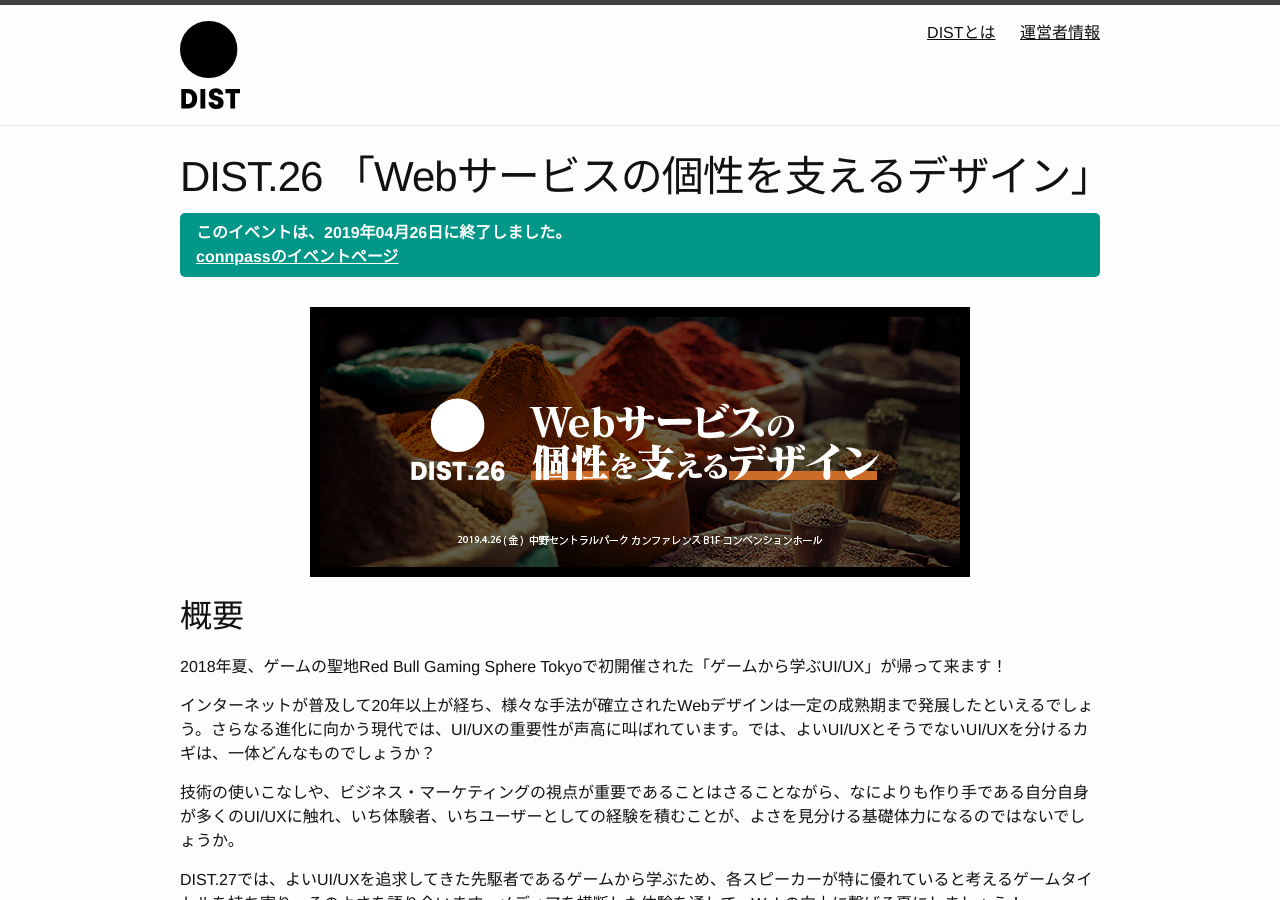
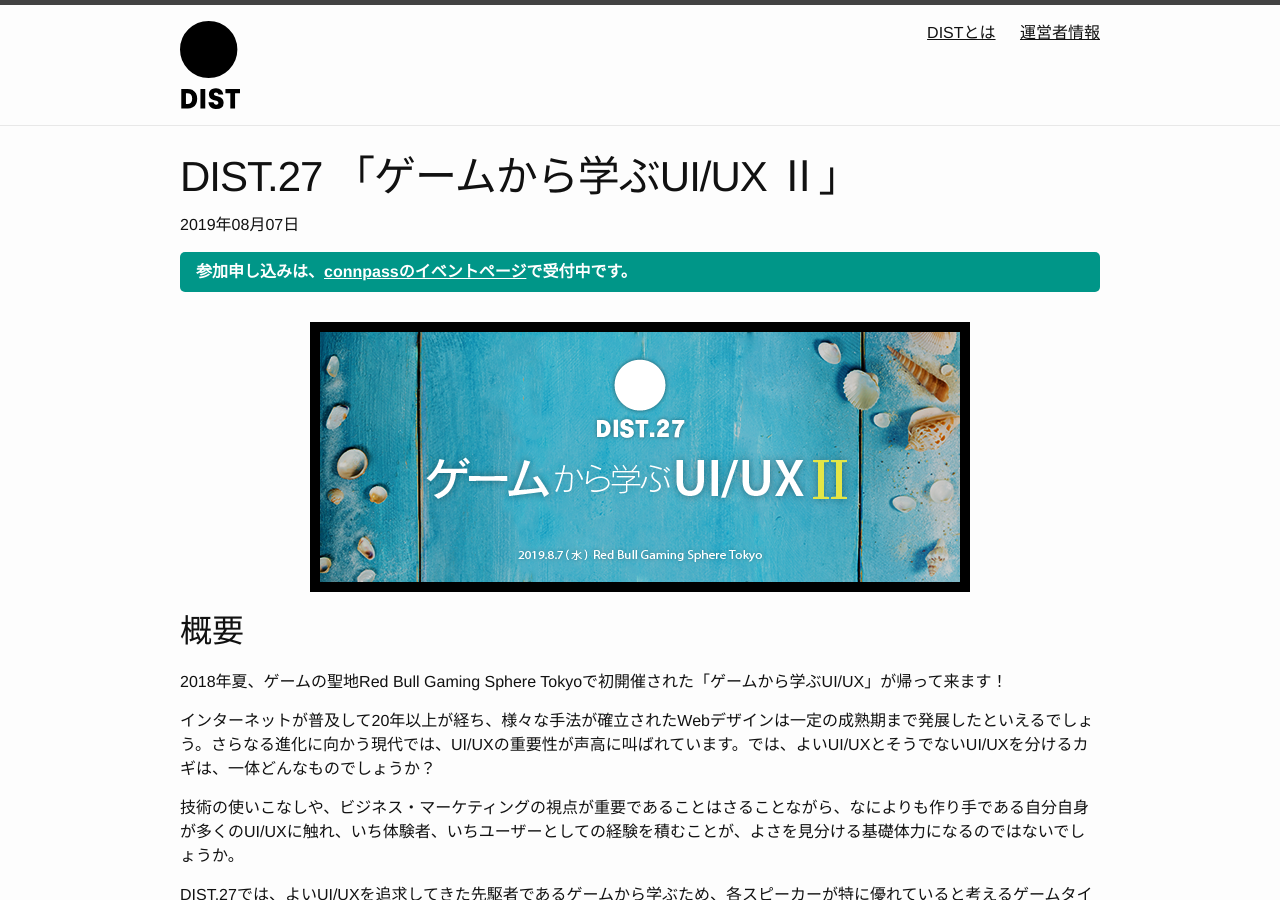
Before and after one commit to distjp/distjp.github.io, a Jekyll site: the page built from _number_series/dist.27.md, in a window 1280 px wide and 900 px high. Built offline with Jekyll 4.4.1, drawn with Linux system fonts in a browser that asks for light colours; some of the changed text lies outside the part shown.

Commit message:
情報修正

```diff
--- a/_number_series/dist.27.md
+++ b/_number_series/dist.27.md
@@ -1,9 +1,9 @@
 ---
 layout: number_series
-title:  "DIST.26 「Webサービスの個性を支えるデザイン」"
-number: 26
-date: 2019-04-26
-subscription: https://dist.connpass.com/event/123241/
+title:  "DIST.27 「ゲームから学ぶUI/UX Ⅱ」"
+number: 27
+date: 2019-08-07
+subscription: https://dist.connpass.com/event/136950/
 ---
 
 ## 概要
```
